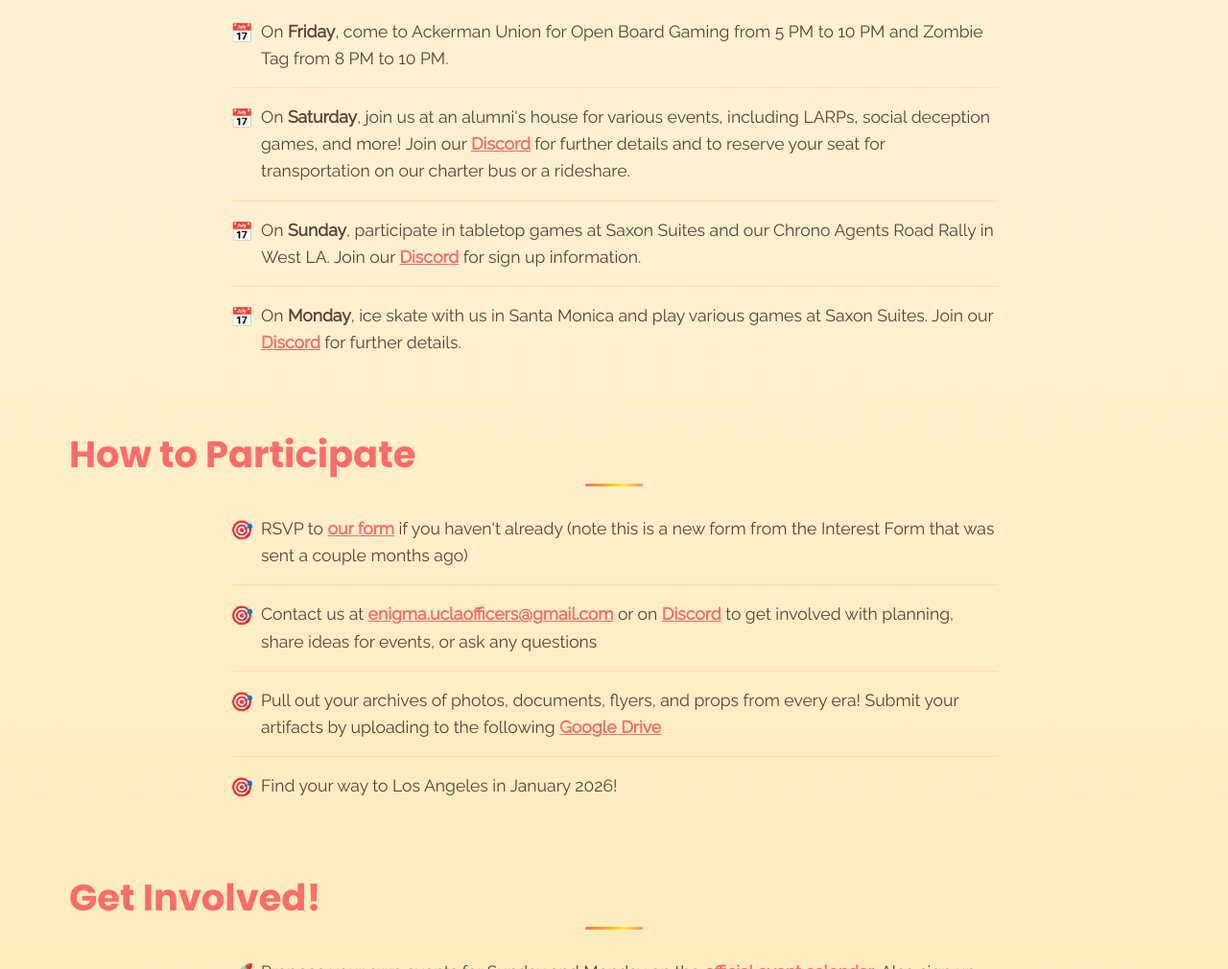
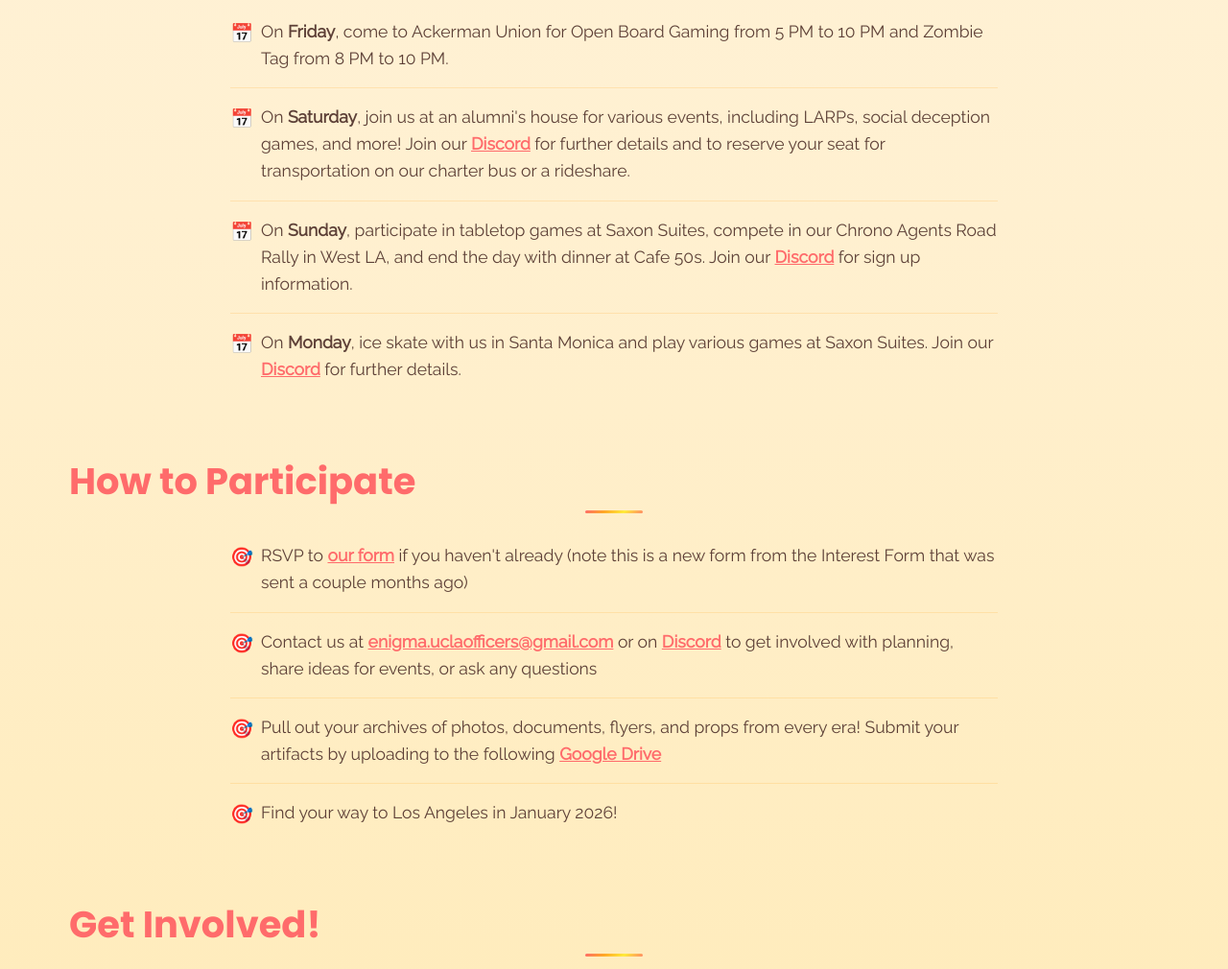
Before and after one commit to JadonJZhu/enigma-website, an Astro site: page /enigmaversary in a window 1280 px wide. Shown: the part 1505-2515 px from the top of the page at 96% size. Built offline with nearby package versions, Linux system fonts and the light colour scheme; Astro itself is replaced by a stand-in of ours.

Commit message:
updated enigmaversrary point

```diff
--- a/src/pages/enigmaversary.astro
+++ b/src/pages/enigmaversary.astro
@@ -89,7 +89,7 @@ import enigmaversaryLogo from '../assets/enigmaversary/enigmaversary-logo.png';
               <ul class="schedule-overview-list">
                 <li>On <strong>Friday</strong>, come to Ackerman Union for Open Board Gaming from 5 PM to 10 PM and Zombie Tag from 8 PM to 10 PM.</li>
                 <li>On <strong>Saturday</strong>, join us at an alumni's house for various events, including LARPs, social deception games, and more! Join our <a href="https://discord.gg/yeayd5nS7x" target="_blank" rel="noopener noreferrer" class="participation-link">Discord</a> for further details and to reserve your seat for transportation on our charter bus or a rideshare.</li>
-                <li>On <strong>Sunday</strong>, participate in tabletop games at Saxon Suites and our Chrono Agents Road Rally in West LA. Join our <a href="https://discord.gg/yeayd5nS7x" target="_blank" rel="noopener noreferrer" class="participation-link">Discord</a> for sign up information.</li>
+                <li>On <strong>Sunday</strong>, participate in tabletop games at Saxon Suites, compete in our Chrono Agents Road Rally in West LA, and end the day with dinner at Cafe 50s. Join our <a href="https://discord.gg/yeayd5nS7x" target="_blank" rel="noopener noreferrer" class="participation-link">Discord</a> for sign up information.</li>
                 <li>On <strong>Monday</strong>, ice skate with us in Santa Monica and play various games at Saxon Suites. Join our <a href="https://discord.gg/yeayd5nS7x" target="_blank" rel="noopener noreferrer" class="participation-link">Discord</a> for further details.</li>
               </ul>
             </div>
```
